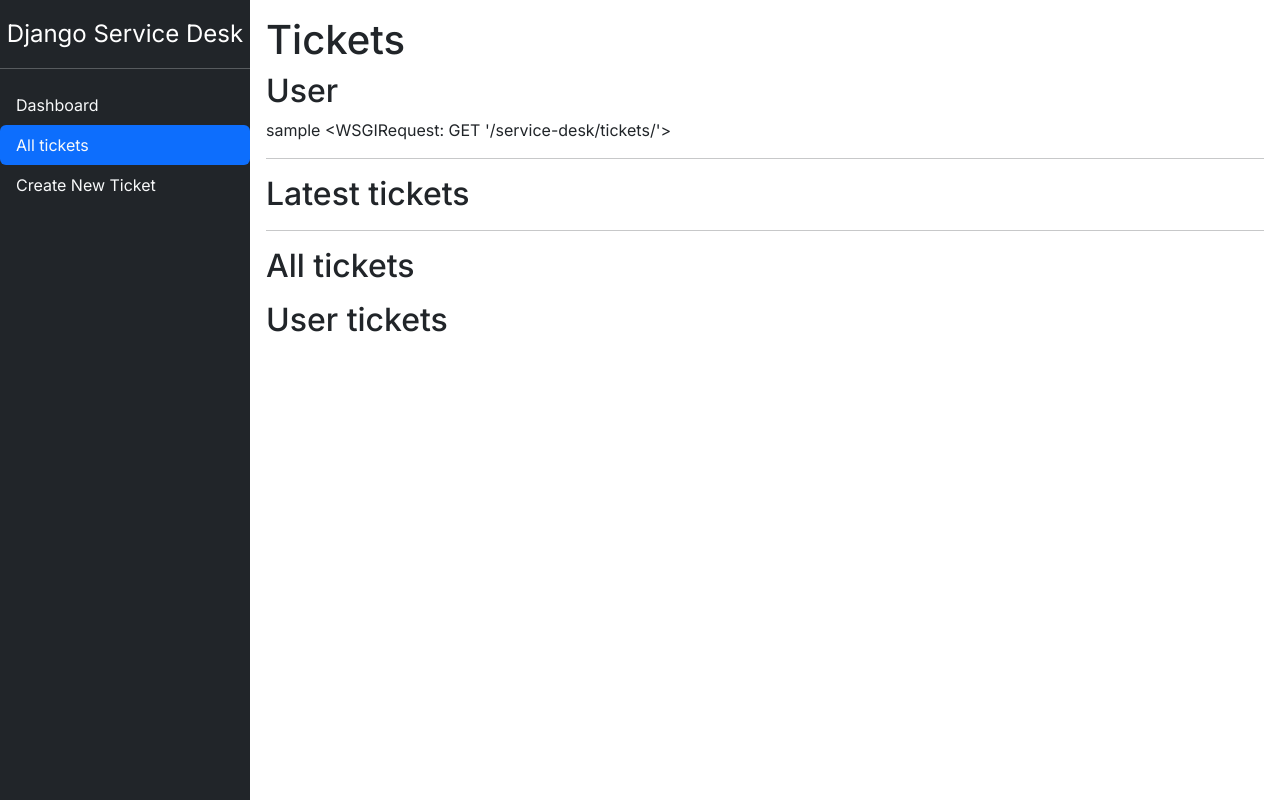
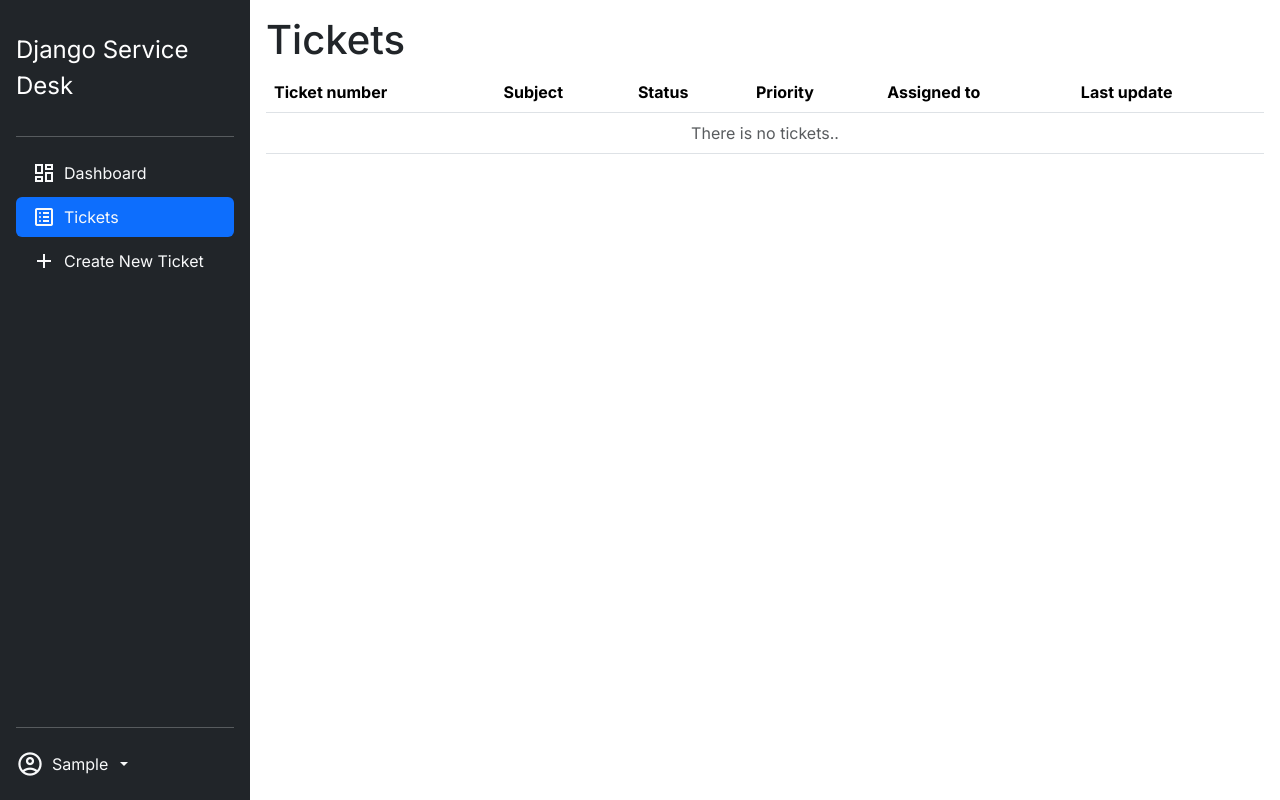
Before and after one commit to vbrothanek/django_service_desk, a Django app: page /service-desk/tickets/ in a window 1280 px wide. Run offline with Django 5.2, Linux system fonts and the light colour scheme; the visitor is signed in with stand-in values (Sample User, id 1); data that the repository does not hold is empty; parts of the project's set-up code (start-up, migrations or seed data) failed here and were passed over; some libraries are stand-ins or nearby versions.

Commit message:
Edits in html files

```diff
--- a/service_desk/templates/service_desk/_base.html
+++ b/service_desk/templates/service_desk/_base.html
@@ -12,6 +12,8 @@
 	<link rel="preconnect" href="https://fonts.gstatic.com" crossorigin>
 	<link href="https://fonts.googleapis.com/css2?family=Inter:ital,opsz,wght@0,14..32,100..900;1,14..32,100..900&display=swap" rel="stylesheet">
 
+  	<!-- Google MDI icons -->
+	<link rel="stylesheet" href="https://fonts.googleapis.com/css2?family=Material+Symbols+Outlined" />
 
   	<!-- CSS styles -->
   	<link href="{% static 'service_desk/css/bootstrap.min.css' %}" rel="stylesheet">
@@ -36,30 +38,68 @@
   	<!-- Layout -->
 	<div class="d-flex ">
 		<!-- Sidebar -->
-		<div class="custom-sidebar offcanvas-lg offcanvas-start bg-dark vh-100 justify-content-center" tabindex="-1" id="offcanvasResponsive" aria-labelledby="offcanvasResponsiveLabel">
+		<div class="custom-sidebar offcanvas-lg offcanvas-start bg-dark vh-100 d-flex flex-column" tabindex="-1" id="offcanvasResponsive">
 			<div class="offcanvas-header">
 				<h5 class="offcanvas-title text-white" id="offcanvasResponsiveLabel">Menu</h5>
 				<button type="button" class="btn-close btn-close-white" data-bs-dismiss="offcanvas" data-bs-target="#offcanvasResponsive" aria-label="Close"></button>
 			</div>
-			<div class="offcanvas-body justify-content-center">
-				<nav class="w-100">
-					<a href="/service-desk/" class="d-flex align-items-center justify-content-center mt-3 mb-3 mb-md-0 me-md-auto text-white text-decoration-none w-100">
+			<div class="offcanvas-body d-flex flex-column flex-grow-1 p-3">
+				<nav class="d-flex flex-column flex-grow-1">
+					<a href="/" class="d-flex align-items-center justify-content-center mt-3 mb-3 text-white text-decoration-none">
 						<span class="fs-4">Django Service Desk</span>
 					</a>
-
 					<hr class="border-light opacity-25">
-
 					<ul class="nav nav-pills flex-column mb-auto">
 						<li class="nav-item">
-							<a class="nav-link link-light link-opacity-75-hover  {% if active_page == 'dashboard' %}active{% endif %}" aria-current="page" href="/service-desk/dashboard">Dashboard</a>
+							<a class="nav-link link-light link-opacity-75-hover d-flex align-items-center {% if active_page == 'dashboard' %}active{% endif %}" href="/dashboard">
+								<span class="material-symbols-outlined">dashboard</span>
+								<span class="ms-2">Dashboard</span>
+							</a>
 						</li>
 						<li class="nav-item">
-							<a class="nav-link link-light link-opacity-75-hover {% if active_page == 'tickets' %}active{% endif %}" href="/service-desk/tickets">All tickets</a>
+							<a class="nav-link link-light link-opacity-75-hover d-flex align-items-center mt-1 {% if active_page == 'tickets' %}active{% endif %}" href="/tickets">
+							<span class="material-symbols-outlined">list_alt</span>
+							<span class="ms-2">Tickets</span>
+							</a>
 						</li>
 						<li class="nav-item">
-							<a class="nav-link link-light link-opacity-75-hover {% if active_page == 'tickets_create' %}active{% endif %}" href="/service-desk/tickets/create">Create New Ticket</a>
+							<a class="nav-link link-light link-opacity-75-hover d-flex align-items-center mt-1 {% if active_page == 'tickets_create' %}active{% endif %}" href="/tickets/create">
+								<span class="material-symbols-outlined">add</span>
+								<span class="ms-2">Create New Ticket</span>
+							</a>
 						</li>
 					</ul>
+					<hr class="border-light opacity-25">
+					<div class="dropdown">
+						<a href="#" class="d-flex align-items-center link-light link-opacity-75-hover text-decoration-none dropdown-toggle" data-bs-toggle="dropdown" aria-expanded="false">
+							<span class="material-symbols-outlined fs-3">account_circle</span>
+							<span class="m-2">{{ user.first_name }}</span>
+						</a>
+						<ul class="dropdown-menu dropdown-menu-dark text-small">
+							<li>
+								<a class="dropdown-item d-flex align-items-center" href="#">
+									<span class="material-symbols-outlined">settings</span>
+									<span class="ms-2">Settings</span>
+								</a>
+							</li>
+							<li>
+								<a class="dropdown-item d-flex align-items-center" href="#">
+									<span class="material-symbols-outlined">user_attributes</span>
+									<span class="ms-2">Profile</span>
+								</a>
+							</li>
+							<li><hr class="dropdown-divider"></li>
+							<li>
+								<form method="post" action="{% url 'account_logout' %}">
+									{% csrf_token %}
+									<button type="submit" class="dropdown-item  d-flex align-items-center">
+										<span class="material-symbols-outlined">logout</span>
+										<span class="ms-2">Logout</span>
+									</button>
+								</form>
+							</li>
+						</ul>
+					</div>
 				</nav>
 			</div>
 		</div>
--- a/service_desk/templates/service_desk/create_ticket_form.html
+++ b/service_desk/templates/service_desk/create_ticket_form.html
@@ -1,4 +1,4 @@
-{% extends 'service_desk/_base.html' %}
+	{% extends 'service_desk/_base.html' %}
 {% load crispy_forms_filters %}
 {% load crispy_forms_tags %}
 
--- /dev/null
+++ b/service_desk/templates/service_desk/settings.html
@@ -0,0 +1,5 @@
+{% extends 'service_desk/_base.html' %}
+
+{% block content %}
+	<h1>Settings</h1>
+{% endblock content %}
--- a/service_desk/templates/service_desk/tickets.html
+++ b/service_desk/templates/service_desk/tickets.html
@@ -3,42 +3,32 @@
 {% block content %}
 	<h1>Tickets</h1>
 
-	<div>
-		<h2>User</h2>
-		{{ user }} {{ request }}
-	</div>
-	<hr>
-	<div>
-		<h2>Latest tickets</h2>
-{#		{{ latest_tickets }}#}
-		<ul>
-		{% for ticket in latest_tickets %}
-			<li>{{ ticket.subject }}</li>
-		{% endfor %}
-		</ul>
-	</div>
-	<hr>
-	<div>
-		<h2>All tickets</h2>
-{#		{{ all_tickets }}#}
-		<ul>
-		{% for ticket in all_tickets %}
-			<li>{{ ticket.subject }}, {{ ticket.created_at }}</li>
-		{% endfor %}
-		</ul>
-	</div>
-
-	<div>
-		<h2>User tickets</h2>
-		<ul>
-		{% for ticket in user_tickets %}
-			<li>
-				<a href="{% url 'service_desk:ticket_detail' ticket.ticket_number %}">
-					{{ ticket.subject }}, {{ ticket.created_at }}
-				</a>
-			</li>
-		{% endfor %}
-		</ul>
-	</div>
-
+    <table class="table table-hover">
+        <thead>
+            <tr>
+                <th>Ticket number</th>
+                <th>Subject</th>
+                <th>Status</th>
+                <th>Priority</th>
+                <th>Assigned to</th>
+                <th>Last update</th>
+            </tr>
+        </thead>
+        <tbody>
+            {% for ticket in tickets %}
+            <tr class="{% if ticket.is_unread %}fw-bold{% endif %}">
+                <td>{{ ticket.ticket_number }}</td>
+                <td><a href="{% url 'service_desk:ticket_detail' ticket.ticket_number %}" target="_blank">{{ ticket.subject }}</a></td>
+                <td>{{ ticket.get_status_display }}</td>
+                <td>{{ ticket.get_priority_display }}</td>
+                <td>{{ ticket.assigned_to|default:"Not assigned yet" }}</td>
+                <td>{{ ticket.last_update|date:"d.m.Y H:i" }}</td>
+            </tr>
+            {% empty %}
+            <tr>
+                <td colspan="6" class="text-center text-muted">There is no tickets..</td>
+            </tr>
+            {% endfor %}
+        </tbody>
+    </table>
 {% endblock content %}
```
Also changed, not shown: service_desk/templates/allauth/elements/button.html (added, +12 -0 lines), service_desk/templates/allauth/elements/form.html (added, +13 -0 lines), service_desk/templates/allauth/layouts/base.html (added, +47 -0 lines).
